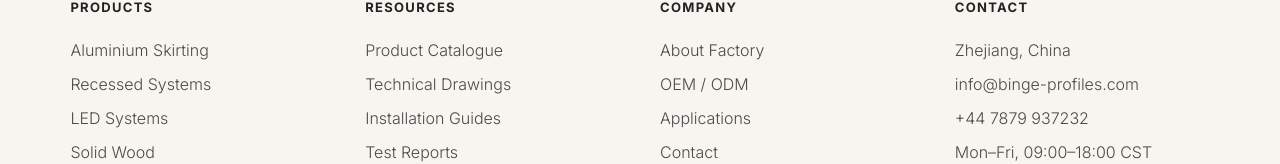
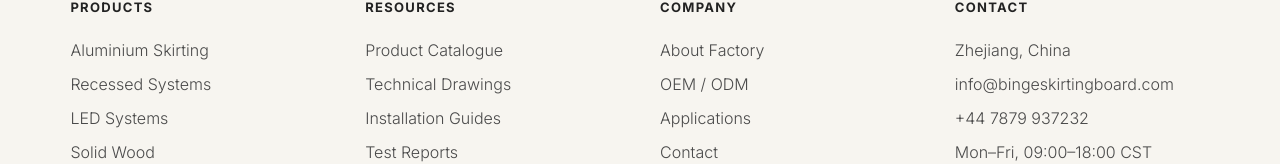
Before and after one commit to Zoltan-66/binge-skirting-board-web, a Next.js app: page /products/tg-clip-on-solid-wood-skirting-system in a window 1280 px wide. Shown: the part 6983-7147 px from the top of the page. Built offline with nearby package versions, Linux system fonts and the light colour scheme.

Commit message:
chore: route contact emails to domain inbox

```diff
--- a/src/components/binge/FinalCTA.tsx
+++ b/src/components/binge/FinalCTA.tsx
@@ -82,7 +82,7 @@ export function FinalCTA() {
             }}>
               {copy.quote}
             </Link>
-            <a href="mailto:samples@binge-profiles.com" style={{
+            <a href="mailto:info@bingeskirtingboard.com?subject=Sample Request" style={{
               backgroundColor: 'transparent',
               color: '#fff',
               fontFamily: 'var(--binge-font)',
--- a/src/components/binge/FlagshipSection.tsx
+++ b/src/components/binge/FlagshipSection.tsx
@@ -113,7 +113,7 @@ export function FlagshipSection() {
 
             <div data-binge-reveal style={{ display: 'flex', gap: '12px', flexWrap: 'wrap' }}>
               <Link to="/products/tg-clip-on-solid-wood-skirting-system" style={darkBtn(true)}>View TG System</Link>
-              <a href="mailto:samples@binge-profiles.com?subject=WS-TG Sample Request" style={darkBtn(false)}>Request a Sample</a>
+              <a href="mailto:info@bingeskirtingboard.com?subject=WS-TG Sample Request" style={darkBtn(false)}>Request a Sample</a>
             </div>
           </div>
 
--- a/src/components/binge/Footer.tsx
+++ b/src/components/binge/Footer.tsx
@@ -4,6 +4,7 @@ import { localizeHref, useI18n } from '@/lib/i18n';
 
 const WHATSAPP_LABEL = '+44 7879 937232';
 const WHATSAPP_HREF = 'https://wa.me/447879937232';
+const CONTACT_EMAIL = 'info@bingeskirtingboard.com';
 
 const COLUMNS = [
   {
@@ -39,7 +40,7 @@ const COLUMNS = [
     heading: 'Contact',
     links: [
       'Zhejiang, China',
-      'info@binge-profiles.com',
+      CONTACT_EMAIL,
       WHATSAPP_LABEL,
       'Mon–Fri, 09:00–18:00 CST',
     ],
@@ -83,7 +84,7 @@ const footerHref = (label: string) => {
     'Applications': '/applications',
     'Contact': '/request-a-quote',
     'Zhejiang, China': '/oem-odm#factory',
-    'info@binge-profiles.com': 'mailto:info@binge-profiles.com',
+    [CONTACT_EMAIL]: `mailto:${CONTACT_EMAIL}`,
     [WHATSAPP_LABEL]: WHATSAPP_HREF,
     'Mon–Fri, 09:00–18:00 CST': '/request-a-quote',
   };
@@ -212,7 +213,7 @@ export function Footer() {
           </span>
           <div style={{ display: 'flex', gap: '20px' }}>
             {['Privacy Policy', 'Terms of Use', 'Cookie Settings'].map(l => (
-              <a key={l} href={`mailto:info@binge-profiles.com?subject=${encodeURIComponent(l)}`} style={{
+              <a key={l} href={`mailto:${CONTACT_EMAIL}?subject=${encodeURIComponent(l)}`} style={{
                 fontFamily: 'var(--binge-font)',
                 fontSize: 'var(--binge-size-caption)',
                 fontWeight: 400,
--- a/src/features/binge-pages/AluminiumSkirtingPage.tsx
+++ b/src/features/binge-pages/AluminiumSkirtingPage.tsx
@@ -194,7 +194,7 @@ function ProductCard({ p }: { p: Product }) {
             </span>
           ))}
         </div>
-        <a href="mailto:technical@binge-profiles.com" style={{ fontFamily: 'var(--binge-font)', fontSize: 'var(--binge-size-label)', fontWeight: 700, color: 'var(--binge-orange)', letterSpacing: 'var(--binge-tracking-label)', textTransform: 'uppercase', textDecoration: 'none', display: 'inline-flex', alignItems: 'center', gap: '6px' }}>
+        <a href="mailto:info@bingeskirtingboard.com?subject=Aluminium Skirting Technical Request" style={{ fontFamily: 'var(--binge-font)', fontSize: 'var(--binge-size-label)', fontWeight: 700, color: 'var(--binge-orange)', letterSpacing: 'var(--binge-tracking-label)', textTransform: 'uppercase', textDecoration: 'none', display: 'inline-flex', alignItems: 'center', gap: '6px' }}>
           View Product <ArrowRight size={13} />
         </a>
       </div>
@@ -254,8 +254,8 @@ export function AluminiumSkirtingPage() {
                 sizes, colours and accessories are confirmed with each enquiry.
               </p>
               <div style={{ display: 'flex', gap: '12px', flexWrap: 'wrap' }}>
-                <a href="mailto:samples@binge-profiles.com" style={orangeBtn}>Request a Sample</a>
-                <a href="mailto:quote@binge-profiles.com" style={outlineLight}>Request a Quote</a>
+                <a href="mailto:info@bingeskirtingboard.com?subject=Aluminium Skirting Sample Request" style={orangeBtn}>Request a Sample</a>
+                <a href="mailto:info@bingeskirtingboard.com?subject=Aluminium Skirting Quote Request" style={outlineLight}>Request a Quote</a>
               </div>
             </div>
             {/* Photograph — never under text */}
@@ -452,7 +452,7 @@ export function AluminiumSkirtingPage() {
                   { icon: FileText, label: 'AS-Series Installation Guide' },
                   { icon: Download, label: '3D Model Pack (STEP)' },
                 ].map(({ icon: Icon, label }) => (
-                  <a key={label} href="mailto:technical@binge-profiles.com?subject=Document Request: AS-Series" style={{
+                  <a key={label} href="mailto:info@bingeskirtingboard.com?subject=Document Request: AS-Series" style={{
                     display: 'flex', alignItems: 'center', gap: '14px',
                     padding: '14px 16px', border: '1px solid rgba(255,255,255,0.1)',
                     textDecoration: 'none', transition: 'border-color 0.15s',
@@ -479,10 +479,10 @@ export function AluminiumSkirtingPage() {
                 </p>
               </div>
               <div style={{ display: 'flex', flexDirection: 'column', gap: '12px', alignItems: 'flex-start' }}>
-                <a href="mailto:samples@binge-profiles.com?subject=Sample Request: AS-Series Aluminium Skirting" style={orangeBtn}>
+                <a href="mailto:info@bingeskirtingboard.com?subject=Sample Request: AS-Series Aluminium Skirting" style={orangeBtn}>
                   Request a Sample
                 </a>
-                <a href="mailto:quote@binge-profiles.com?subject=RFQ: AS-Series Aluminium Skirting" style={outlineLight}>
+                <a href="mailto:info@bingeskirtingboard.com?subject=RFQ: AS-Series Aluminium Skirting" style={outlineLight}>
                   Request a Quote
                 </a>
                 <Link to="/downloads" style={{
--- a/src/features/binge-pages/ApplicationsPage.tsx
+++ b/src/features/binge-pages/ApplicationsPage.tsx
@@ -286,7 +286,7 @@ export function ApplicationsPage() {
                 at no charge.
               </p>
               <div style={{ display: 'flex', gap: '12px', flexWrap: 'wrap' }}>
-                <a href="mailto:technical@binge-profiles.com" style={{
+                <a href="mailto:info@bingeskirtingboard.com?subject=Technical Application Request" style={{
                   backgroundColor: 'var(--binge-orange)', color: '#fff',
                   fontFamily: 'var(--binge-font)', fontWeight: 700,
                   fontSize: 'var(--binge-size-button)', letterSpacing: 'var(--binge-tracking-button)',
--- a/src/features/binge-pages/OEMPage.tsx
+++ b/src/features/binge-pages/OEMPage.tsx
@@ -233,8 +233,8 @@ export function OEMPage() {
                 factory engineers each programme to your specification.
               </p>
               <div style={{ display: 'flex', gap: '12px', flexWrap: 'wrap' }}>
-                <a href="mailto:oem@binge-profiles.com" style={orangeBtn}>Start a Custom Project</a>
-                <a href="mailto:oem@binge-profiles.com" style={outlineLight}>Download OEM Brochure</a>
+                <a href="mailto:info@bingeskirtingboard.com?subject=OEM Custom Project" style={orangeBtn}>Start a Custom Project</a>
+                <a href="mailto:info@bingeskirtingboard.com?subject=OEM Brochure Request" style={outlineLight}>Download OEM Brochure</a>
               </div>
             </div>
 
@@ -509,7 +509,7 @@ export function OEMPage() {
             <p style={{ ...bodyText('var(--binge-text-muted)'), fontSize: 'var(--binge-size-body)', display: 'inline' }}>
               Don&apos;t see your question?{' '}
             </p>
-            <a href="mailto:oem@binge-profiles.com" style={{
+            <a href="mailto:info@bingeskirtingboard.com?subject=OEM Project Request" style={{
               fontFamily: 'var(--binge-font)', fontSize: 'var(--binge-size-body)', fontWeight: 700,
               color: 'var(--binge-orange)', textDecoration: 'none',
               display: 'inline-flex', alignItems: 'center', gap: '6px',
@@ -552,8 +552,8 @@ export function OEMPage() {
             will respond within one business day with a technical proposal.
           </p>
           <div style={{ display: 'flex', gap: '12px', flexWrap: 'wrap', justifyContent: 'center' }}>
-            <a href="mailto:oem@binge-profiles.com" style={orangeBtn}>Start a Custom Project</a>
-            <a href="mailto:oem@binge-profiles.com" style={outlineLight}>Request OEM Brochure</a>
+            <a href="mailto:info@bingeskirtingboard.com?subject=OEM Custom Project" style={orangeBtn}>Start a Custom Project</a>
+            <a href="mailto:info@bingeskirtingboard.com?subject=OEM Brochure Request" style={outlineLight}>Request OEM Brochure</a>
           </div>
         </div>
       </section>
--- a/src/features/binge-pages/ProductsPage.tsx
+++ b/src/features/binge-pages/ProductsPage.tsx
@@ -344,7 +344,7 @@ export function ProductsPage() {
               </p>
             </div>
             <div style={{ display: 'flex', flexDirection: 'column', gap: '12px', alignItems: 'flex-start' }}>
-              <a href="mailto:technical@binge-profiles.com" style={{
+              <a href="mailto:info@bingeskirtingboard.com?subject=Technical Product Request" style={{
                 backgroundColor: 'var(--binge-orange)', color: '#fff',
                 fontFamily: 'var(--binge-font)', fontWeight: 700,
                 fontSize: 'var(--binge-size-button)', letterSpacing: 'var(--binge-tracking-button)',
@@ -354,7 +354,7 @@ export function ProductsPage() {
               }}>
                 Contact Our Technical Team
               </a>
-              <a href="mailto:samples@binge-profiles.com?subject=Product Sample Request" style={{
+              <a href="mailto:info@bingeskirtingboard.com?subject=Product Sample Request" style={{
                 backgroundColor: 'transparent', color: '#fff',
                 fontFamily: 'var(--binge-font)', fontWeight: 700,
                 fontSize: 'var(--binge-size-button)', letterSpacing: 'var(--binge-tracking-button)',
--- a/src/features/binge-pages/TGProductPage.tsx
+++ b/src/features/binge-pages/TGProductPage.tsx
@@ -249,8 +249,8 @@ export function TGProductPage() {
 
               {/* CTAs */}
               <div style={{ display: 'flex', gap: '12px', flexWrap: 'wrap', marginBottom: '28px' }}>
-                <a href="mailto:samples@binge-profiles.com" style={solidOrangeBtn}>Request a Sample</a>
-                <a href="mailto:quote@binge-profiles.com" style={outlineBtn(false)}>Request a Quote</a>
+                <a href="mailto:info@bingeskirtingboard.com?subject=WS-TG Sample Request" style={solidOrangeBtn}>Request a Sample</a>
+                <a href="mailto:info@bingeskirtingboard.com?subject=WS-TG Quote Request" style={outlineBtn(false)}>Request a Quote</a>
               </div>
 
               {/* Separator + size note */}
@@ -261,7 +261,7 @@ export function TGProductPage() {
                 }}>
                   Sizes and finishes are available on request. Contact our technical team for custom dimensions, timber species and packaging options.
                 </p>
-                <a href="mailto:technical@binge-profiles.com" style={{
+                <a href="mailto:info@bingeskirtingboard.com?subject=WS-TG Technical Request" style={{
                   fontFamily: 'var(--binge-font)', fontSize: 'var(--binge-size-label)', fontWeight: 700,
                   color: 'var(--binge-orange)', letterSpacing: 'var(--binge-tracking-label)',
                   textTransform: 'uppercase', textDecoration: 'none',
@@ -328,7 +328,7 @@ export function TGProductPage() {
                 dimensions are listed here to prevent out-of-date information from
                 reaching specifications.
               </p>
-              <a href="mailto:technical@binge-profiles.com" style={solidOrangeBtn}>
+              <a href="mailto:info@bingeskirtingboard.com?subject=WS-TG Sizes and Spec Sheet Request" style={solidOrangeBtn}>
                 Request Sizes &amp; Spec Sheet
               </a>
             </div>
@@ -448,7 +448,7 @@ export function TGProductPage() {
                 ))}
               </ul>
               <div>
-                <a href="mailto:technical@binge-profiles.com" style={solidOrangeBtn}>
+                <a href="mailto:info@bingeskirtingboard.com?subject=WS-TG Drawing Package Request" style={solidOrangeBtn}>
                   Request Drawing Package
                 </a>
               </div>
@@ -593,7 +593,7 @@ export function TGProductPage() {
                   <div>{d.date}</div>
                   <div>{d.size}</div>
                 </div>
-                <a href="mailto:technical@binge-profiles.com" style={{ display: 'flex', alignItems: 'center', gap: '8px', fontFamily: 'var(--binge-font)', fontSize: 'var(--binge-size-label)', fontWeight: 700, color: 'var(--binge-orange)', letterSpacing: 'var(--binge-tracking-label)', textTransform: 'uppercase', textDecoration: 'none', flexShrink: 0 }}>
+                <a href="mailto:info@bingeskirtingboard.com?subject=WS-TG Technical Request" style={{ display: 'flex', alignItems: 'center', gap: '8px', fontFamily: 'var(--binge-font)', fontSize: 'var(--binge-size-label)', fontWeight: 700, color: 'var(--binge-orange)', letterSpacing: 'var(--binge-tracking-label)', textTransform: 'uppercase', textDecoration: 'none', flexShrink: 0 }}>
                   <span className="hidden sm:inline">Download</span>
                   <Download size={16} />
                 </a>
@@ -649,8 +649,8 @@ export function TGProductPage() {
             arrange physical samples for your project sign-off.
           </p>
           <div style={{ display: 'flex', gap: '12px', flexWrap: 'wrap', justifyContent: 'center' }}>
-            <a href="mailto:samples@binge-profiles.com" style={solidOrangeBtn}>Request a Sample</a>
-            <a href="mailto:quote@binge-profiles.com" style={outlineBtn(true)}>Request a Quote</a>
+            <a href="mailto:info@bingeskirtingboard.com?subject=WS-TG Sample Request" style={solidOrangeBtn}>Request a Sample</a>
+            <a href="mailto:info@bingeskirtingboard.com?subject=WS-TG Quote Request" style={outlineBtn(true)}>Request a Quote</a>
           </div>
         </div>
       </section>
```
